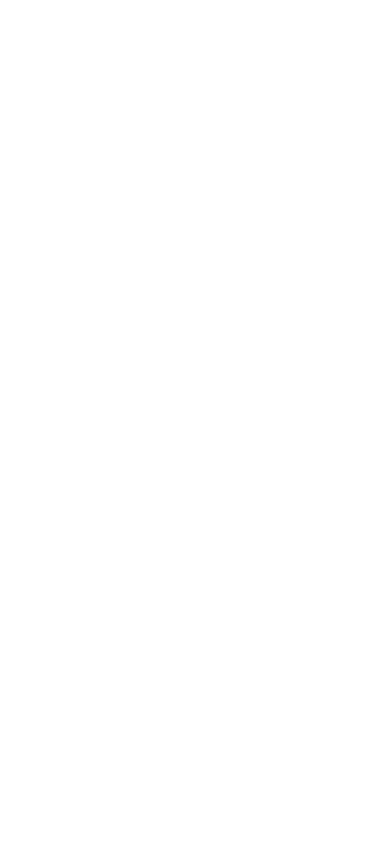
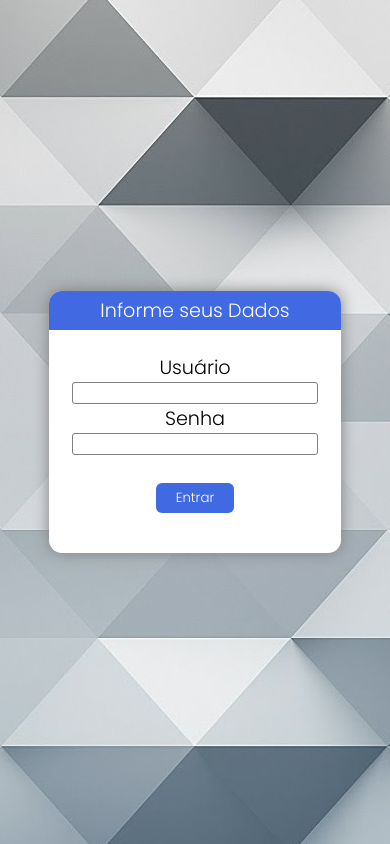
Before and after one commit to jvst1/ProjetoPacECommerce, a PHP site: page / in a window 390 px wide. Before the commit the page is empty. Run offline with PHP 8.4, Linux system fonts and the light colour scheme.

Commit message:
Layout mobile estilizado

```diff
--- a/css/style.css
+++ b/css/style.css
@@ -2,4 +2,62 @@
     padding: 0;
     margin: 0;
     box-sizing: border-box;
+    font-family: 'Poppins', sans-serif;
 }
+
+body{
+    width: 100vw;
+    height: 100vh;
+}
+
+main{
+    display:flex;
+    justify-content: center;
+    align-items: center;
+    width:100vw;
+    height: 100vh;
+    background-image: url(../images/background-image.png);
+    background-position:center;
+}
+
+.container{
+    width: 75vw;
+    height: 31vh;
+    text-align: center;
+    background-color: white;
+    border-radius: 13px;
+    box-shadow: 0px 0px 15px gray;
+}
+
+main p{
+    background-color: royalblue;
+    padding: 5px;
+    color: white;
+    border-radius: 13px 13px 0px 0px;
+    font-size: 1.2rem;
+}
+
+.inputs{
+    display: flex;
+    flex-direction: column;
+    margin: 23px;
+}
+
+button{
+    position: relative;
+    top: 5px;
+    padding: 5px 20px;
+    background-color: royalblue;
+    color: white;
+    border: 1px hidden;
+    border-radius: 6px;
+}
+
+label{
+    font-size: 1.2rem;
+}
+
+input{
+    border: 1px solid gray;
+    border-radius: 3px;
+}
--- a/index.php
+++ b/index.php
@@ -1,13 +1,27 @@
 <!DOCTYPE html>
 <html lang="en">
+
 <head>
     <meta charset="UTF-8">
     <meta name="viewport" content="width=device-width, initial-scale=1.0">
-    <link rel="stylesheet" href="style.css">
+    <link rel="stylesheet" href="css/style.css">
     <link href="https://fonts.googleapis.com/css2?family=Poppins:wght@300&display=swap" rel="stylesheet">
     <title>Pac2</title>
 </head>
+
 <body>
+    <main>
+        <div class="container">
+            <p>Informe seus Dados</p>
+            <div class="inputs">
+                <label>Usuário</label>
+                <input type="text">
+                <label>Senha</label>
+                <input type="password">
+            </div>
+            <button>Entrar</button>
+        </div>
+    </main>
+</body>
 
-</body>
 </html>
--- /dev/null
+++ b/style.css
@@ -0,0 +1,5 @@
+* {
+    padding: 0;
+    margin: 0;
+    box-sizing: border-box;
+}
```
Also changed, not shown: images/background-image.jpg (added), images/background-image.png (added).
